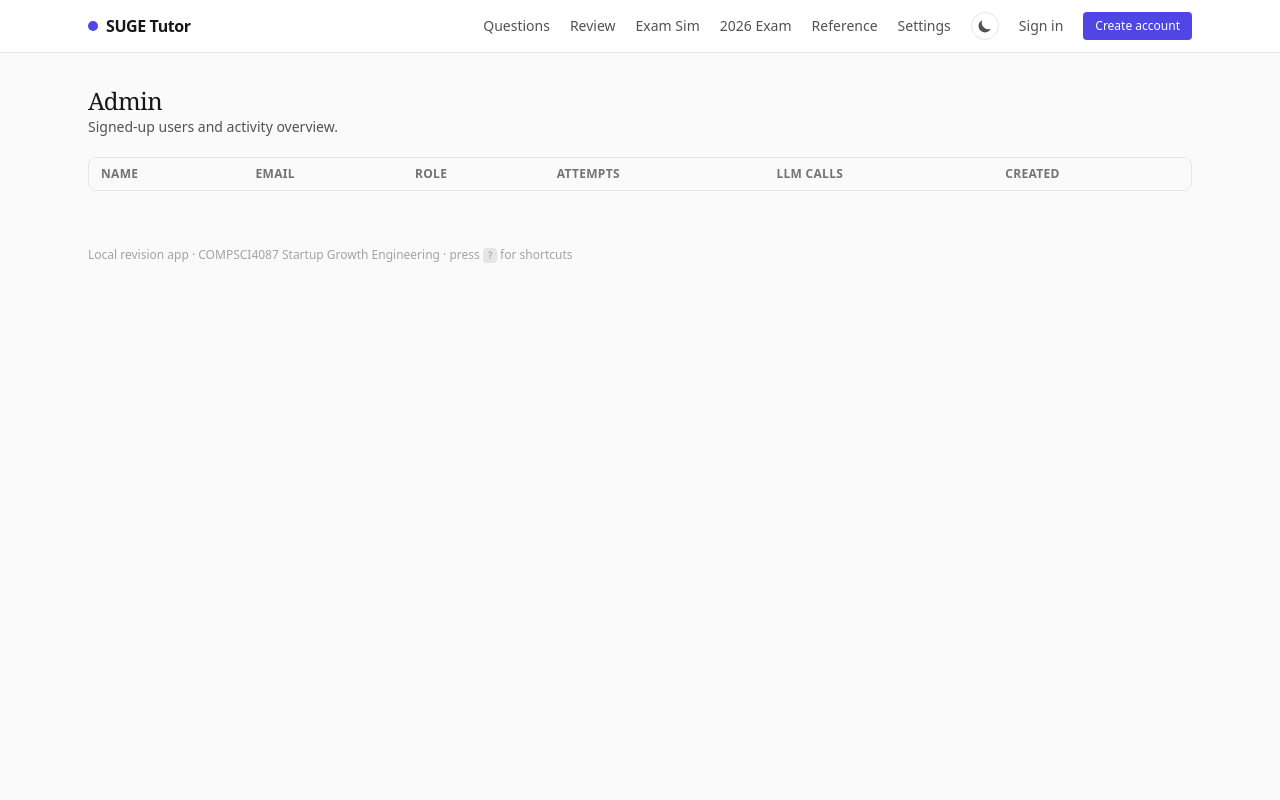
After one commit to turiddu25/SUGE-tester, a Python web app: template templates/admin.html in a window 1280 px wide. The commit adds this page. Run offline with Jinja, Linux system fonts and the light colour scheme; the template is opened without the code that fills it, so the values that code supplies are empty; some libraries are stand-ins or nearby versions.

Commit message:
feat(app): add admin and combine 2026 exam pages

```diff
--- a/suge_tutor/config.py
+++ b/suge_tutor/config.py
@@ -66,6 +66,7 @@ class Config:
     LLM_CONCURRENCY: int = int(_get("LLM_CONCURRENCY", "4") or "4")
     APP_SECRET_KEY: str = _get("APP_SECRET_KEY", "dev-secret-change-me") or "dev-secret-change-me"
     APP_KEY_FREE_CALL_LIMIT: int = int(_get("APP_KEY_FREE_CALL_LIMIT", "20") or "20")
+    ADMIN_EMAIL: str = _get("ADMIN_EMAIL", "calling.nardo@gmail.com") or "calling.nardo@gmail.com"
     ALLOW_LOCAL_USER_PICKER: bool = (_get("ALLOW_LOCAL_USER_PICKER", "0" if os.getenv("VERCEL") else "1") or "0").lower() in {"1", "true", "yes"}
 
     # Exam date — drives the spaced-repetition scheduler so intervals compress
--- a/suge_tutor/users.py
+++ b/suge_tutor/users.py
@@ -80,6 +80,10 @@ def current_user(request: Request) -> dict | None:
         if config.ALLOW_LOCAL_USER_PICKER:
             return _db().get_user(uid.lower()) or LOCAL_USERS.get(uid.lower())
     return None
+
+
+def is_admin(user: dict | None) -> bool:
+    return bool(user and user.get("is_admin"))
 
 
 def all_users() -> list[dict]:
--- /dev/null
+++ b/templates/admin.html
@@ -0,0 +1,37 @@
+{% extends "base.html" %}
+{% block title %}Admin - SUGE Tutor{% endblock %}
+{% block content %}
+<section class="space-y-5">
+  <div>
+    <h1 class="font-serif text-2xl tracking-tight">Admin</h1>
+    <p class="text-sm text-neutral-600 dark:text-neutral-400">Signed-up users and activity overview.</p>
+  </div>
+
+  <div class="overflow-x-auto rounded-lg border border-neutral-200 bg-white dark:border-neutral-800 dark:bg-neutral-900">
+    <table class="w-full text-sm">
+      <thead class="bg-neutral-50 text-left text-xs uppercase tracking-wide text-neutral-500 dark:bg-neutral-800/50">
+        <tr>
+          <th class="px-3 py-2">Name</th>
+          <th class="px-3 py-2">Email</th>
+          <th class="px-3 py-2">Role</th>
+          <th class="px-3 py-2">Attempts</th>
+          <th class="px-3 py-2">LLM Calls</th>
+          <th class="px-3 py-2">Created</th>
+        </tr>
+      </thead>
+      <tbody class="divide-y divide-neutral-100">
+        {% for u in users_ %}
+        <tr>
+          <td class="px-3 py-2 font-medium text-neutral-800 dark:text-neutral-100">{{ u.name }}</td>
+          <td class="px-3 py-2 text-neutral-600 dark:text-neutral-300">{{ u.email or '-' }}</td>
+          <td class="px-3 py-2">{% if u.is_admin %}<span class="rounded-full bg-indigo-100 px-2 py-0.5 text-xs font-medium text-indigo-800 dark:bg-indigo-900/40 dark:text-indigo-200">Admin</span>{% else %}<span class="text-neutral-500 dark:text-neutral-400">User</span>{% endif %}</td>
+          <td class="px-3 py-2">{{ u.attempts_count }}</td>
+          <td class="px-3 py-2">{{ u.llm_calls_count }}</td>
+          <td class="px-3 py-2 text-neutral-500 dark:text-neutral-400">{{ u.created_at[:10] if u.created_at else '-' }}</td>
+        </tr>
+        {% endfor %}
+      </tbody>
+    </table>
+  </div>
+</section>
+{% endblock %}
--- a/templates/base.html
+++ b/templates/base.html
@@ -45,10 +45,12 @@
         <a href="/questions" class="text-neutral-600 hover:text-indigo-700 dark:text-neutral-300 dark:hover:text-indigo-300">Questions</a>
         <a href="/review" class="text-neutral-600 hover:text-indigo-700 dark:text-neutral-300 dark:hover:text-indigo-300">Review</a>
         <a href="/exam-sim" class="text-neutral-600 hover:text-indigo-700 dark:text-neutral-300 dark:hover:text-indigo-300">Exam Sim</a>
-        <a href="/products" class="text-neutral-600 hover:text-indigo-700 dark:text-neutral-300 dark:hover:text-indigo-300">Products</a>
-        <a href="/cribsheet" class="text-neutral-600 hover:text-indigo-700 dark:text-neutral-300 dark:hover:text-indigo-300">Cribsheet</a>
+        <a href="/exam-2026" class="text-neutral-600 hover:text-indigo-700 dark:text-neutral-300 dark:hover:text-indigo-300">2026 Exam</a>
         <a href="/reference" class="text-neutral-600 hover:text-indigo-700 dark:text-neutral-300 dark:hover:text-indigo-300">Reference</a>
         <a href="/settings" class="text-neutral-600 hover:text-indigo-700 dark:text-neutral-300 dark:hover:text-indigo-300">Settings</a>
+        {% if current_user and current_user.is_admin %}
+        <a href="/admin" class="text-neutral-600 hover:text-indigo-700 dark:text-neutral-300 dark:hover:text-indigo-300">Admin</a>
+        {% endif %}
 
         <button type="button" id="theme-toggle"
                 class="inline-flex h-7 w-7 items-center justify-center rounded-full border border-neutral-200 bg-white text-neutral-600 hover:border-indigo-400 hover:text-indigo-700 dark:border-neutral-700 dark:bg-neutral-800 dark:text-neutral-300"
```
Also changed, not shown: suge_tutor/db.py (+33 -4 lines), suge_tutor/routes/auth.py (+14 -0 lines), suge_tutor/routes/products.py (+16 -1 lines), templates/exam_2026.html (added, +47 -0 lines).
